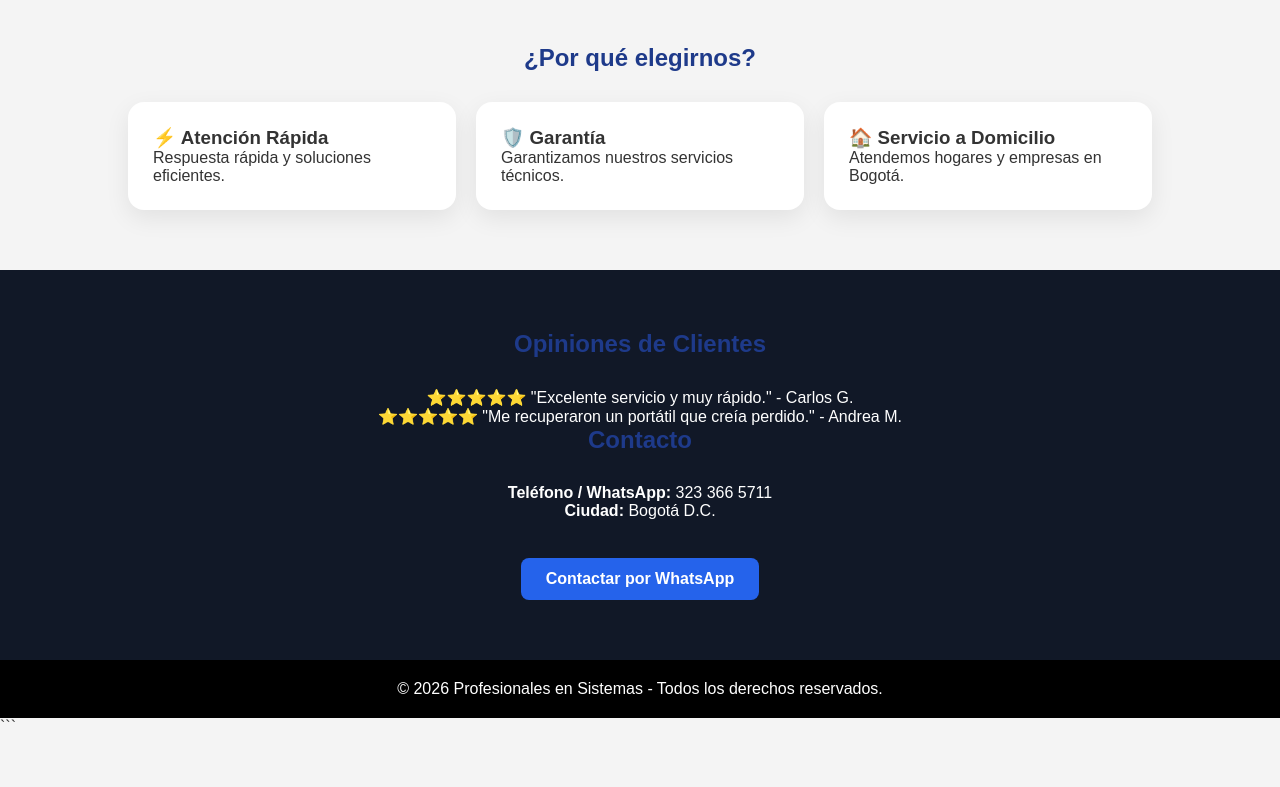
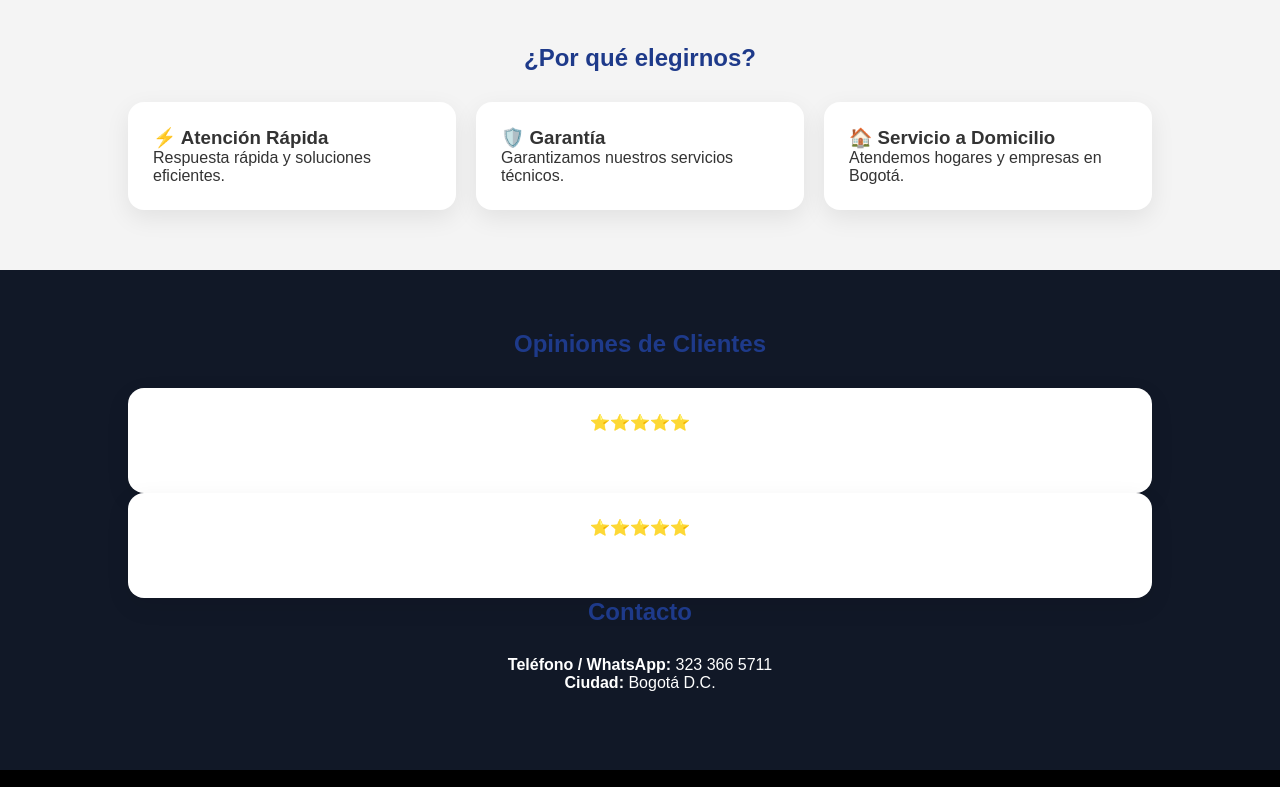
Before and after one commit to Profesionalesensistemas/profesionalesensistemas.github.io, a plain HTML site: page index.html in a window 1280 px wide. Shown: the part 1381-2168 px from the top of the page. Before the commit the page ends 2117 px from the top, so only its background shows below. Drawn offline with Linux system fonts and the light colour scheme.

Commit message:
Update index.html

```diff
--- a/index.html
+++ b/index.html
@@ -207,9 +207,16 @@ Solicitar Servicio
 
 <h2>Opiniones de Clientes</h2>
 
-<p>⭐️⭐️⭐️⭐️⭐️ "Excelente servicio y muy rápido." - Carlos G.</p>
-
-<p>⭐️⭐️⭐️⭐️⭐️ "Me recuperaron un portátil que creía perdido." - Andrea M.</p>
+<div class="card">
+<p>⭐⭐⭐⭐⭐</p>
+<p>"Excelente servicio y muy rápido."</p>
+<strong>- Carlos G.</strong>
+</div>
+<div class="card">
+<p>⭐⭐⭐⭐⭐</p>
+<p>"Me recuperaron un portátil que creía perdido."</p>
+<strong>- Andrea M.</strong>
+</div>
 
 <h2>Contacto</h2>
 
@@ -218,8 +225,8 @@ Solicitar Servicio
 
 <br>
 
-<a class="btn" href="https://wa.me/573233665711">
-Contactar por WhatsApp
+<a class="whatsapp" href="https://wa.me/573233665711">
+💬 Escríbenos
 </a>
 
 </section>
```
